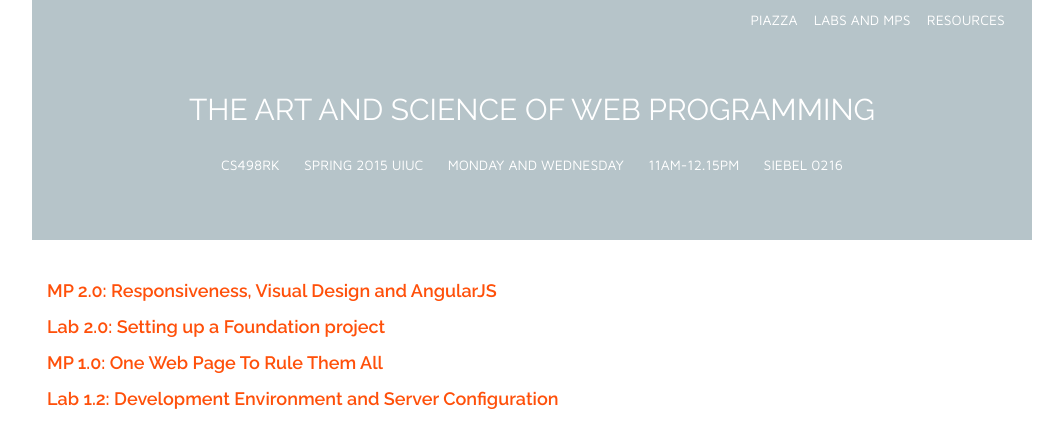
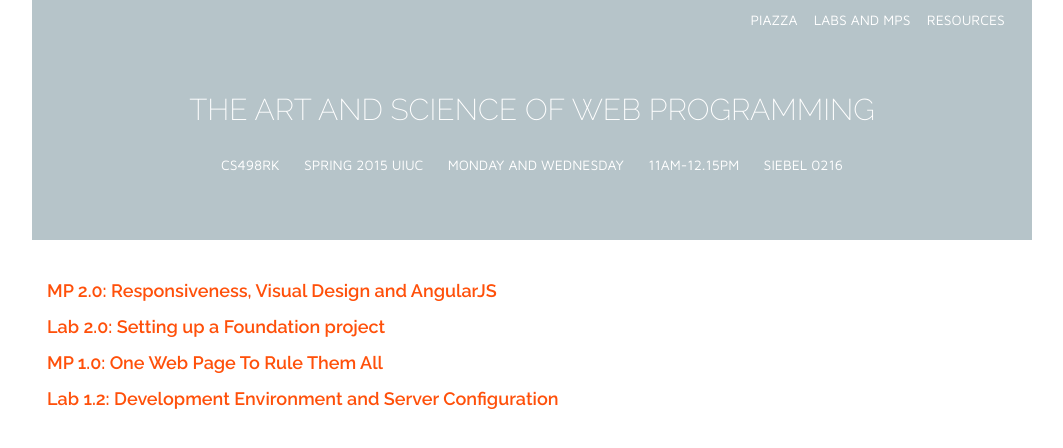
Before and after one commit to biplabdeka/fa2016, a Jekyll site: the page built from index.html, in a window 1280 px wide. Shown: the top 448 px of the page, without its empty margins (108-1171 px from the left). Built offline with Jekyll 4.4.1, drawn with Linux system fonts in a browser that asks for light colours; nearby versions of some CDN libraries; Markdown is read by kramdown in place of the engine named in the settings.

Commit message:
fixed css

```diff
--- a/css/main.css
+++ b/css/main.css
@@ -2155,6 +2155,10 @@ a {
   font-weight: 400;
 }
 
+.course_title a{
+  font-weight: 200;
+}
+
 /* line 27, ../scss/_course.scss */
 a:hover {
   text-decoration: underline;
```
